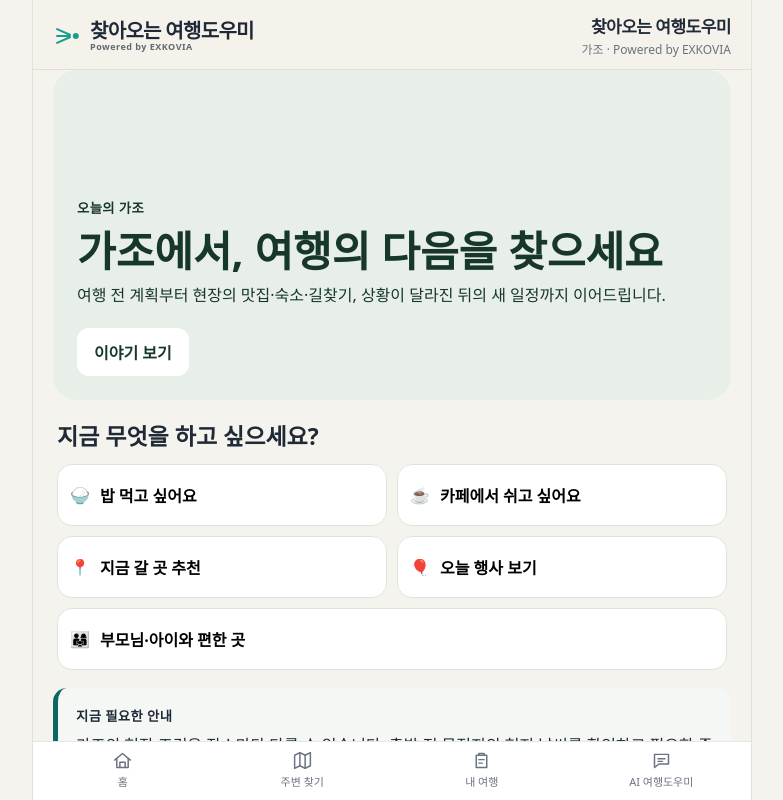
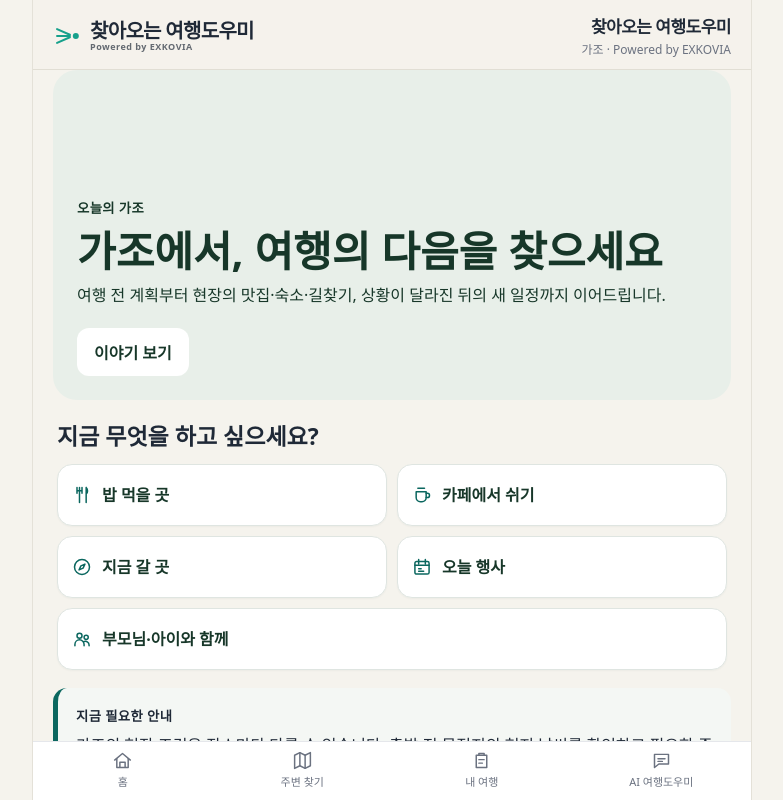
Before and after one commit to myungdae/gajo, a React (Vite) app in the folder client/: page /gajo in a window 1280 px wide. Shown: the whole page, without its empty margins (248-1031 px from the left). Built offline with nearby package versions, Linux system fonts and the light colour scheme; no server answers.

Commit message:
style: replace regional home emoji with unified icons

```diff
--- /dev/null
+++ b/client/src/components/RegionalActionIcon.tsx
@@ -0,0 +1,15 @@
+import type { ReactNode } from "react";
+
+export type RegionalHomeActionType = "FOOD" | "CAFE" | "NEXT_PLACE" | "EVENT_TODAY" | "COMPANION_FRIENDLY";
+
+const paths: Record<RegionalHomeActionType, ReactNode> = {
+  FOOD: <><path d="M6 3v7M9 3v7M12 3v7M6 7h6M9 10v11"/><path d="M17 3v18M17 3c2.2 2.1 2.2 6.6 0 8"/></>,
+  CAFE: <><path d="M5 8h12v7a5 5 0 0 1-5 5h-2a5 5 0 0 1-5-5V8Z"/><path d="M17 10h1.5a2.5 2.5 0 0 1 0 5H17M7 4h8"/></>,
+  NEXT_PLACE: <><circle cx="12" cy="12" r="9"/><path d="m15.5 8.5-2.2 4.8-4.8 2.2 2.2-4.8 4.8-2.2Z"/></>,
+  EVENT_TODAY: <><rect x="3.5" y="5.5" width="17" height="15" rx="2"/><path d="M8 3v5M16 3v5M3.5 10h17M8 14h3M8 17h6"/></>,
+  COMPANION_FRIENDLY: <><circle cx="9" cy="8" r="3"/><circle cx="17" cy="10" r="2.5"/><path d="M3.5 20v-1.5A5.5 5.5 0 0 1 9 13a5.5 5.5 0 0 1 5.5 5.5V20M14 15.2a4.5 4.5 0 0 1 6.5 4V20"/></>,
+};
+
+export function RegionalActionIcon({type}:{type:RegionalHomeActionType}) {
+  return <svg className="regional-action-icon" viewBox="0 0 24 24" aria-hidden="true" focusable="false">{paths[type]}</svg>;
+}
--- a/client/src/main.tsx
+++ b/client/src/main.tsx
@@ -3,6 +3,7 @@
 import './index.css'
 import './home.css'
 import './visual-spotlight.css'
+import './regional-home-icons.css'
 import './regional-data.css'
 import './hapcheon-landing.css'
 import App from './App.tsx'
--- /dev/null
+++ b/client/src/regional-home-icons.css
@@ -0,0 +1 @@
+.instant-actions button{height:62px;min-height:62px;padding:12px 14px;border-color:#dfe5e1;background:#fff;box-shadow:0 1px 2px rgba(23,55,41,.04);color:#173729}.instant-actions button span{min-width:0;line-height:1.25;word-break:keep-all}.regional-action-icon{width:20px;height:20px;flex:0 0 20px;fill:none;stroke:var(--region-accent,#0f766e);stroke-width:1.8;stroke-linecap:round;stroke-linejoin:round}
--- /dev/null
+++ b/client/src/regionalHomeCopy.ts
@@ -0,0 +1,3 @@
+const decorativeEmoji=/\p{Extended_Pictographic}[\uFE0E\uFE0F\u200D\p{Extended_Pictographic}]*/gu;
+export const stripRegionalHomeEmoji=(value:unknown)=>typeof value==='string'?value.replace(decorativeEmoji,'').replace(/\s{2,}/g,' ').trim():value;
+export function sanitizeRegionalSpotlight<T extends Record<string,any>|undefined>(spotlight:T):T{if(!spotlight)return spotlight;return {...spotlight,statusLabel:stripRegionalHomeEmoji(spotlight.statusLabel),title:stripRegionalHomeEmoji(spotlight.title),shortDescription:stripRegionalHomeEmoji(spotlight.shortDescription),...(spotlight.primaryAction?{primaryAction:{...spotlight.primaryAction,label:stripRegionalHomeEmoji(spotlight.primaryAction.label)}}:{}),...(spotlight.secondaryAction?{secondaryAction:{...spotlight.secondaryAction,label:stripRegionalHomeEmoji(spotlight.secondaryAction.label)}}:{})}}
```
Also changed, not shown: client/src/pages/HomePage.tsx (+5 -2 lines), 4 other files (tests, documents, lock files or other folders).
